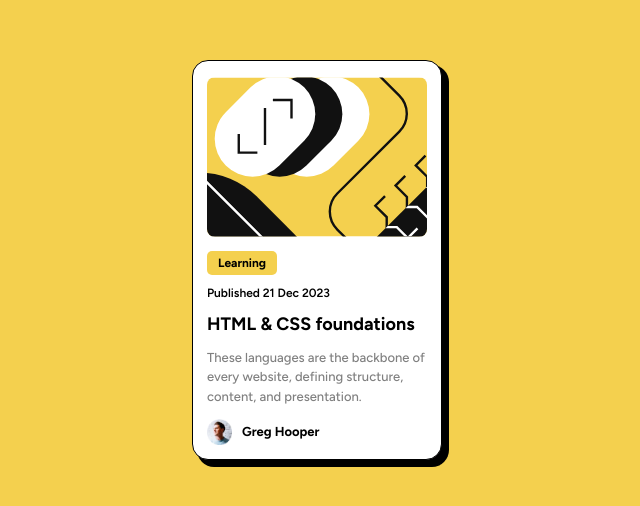
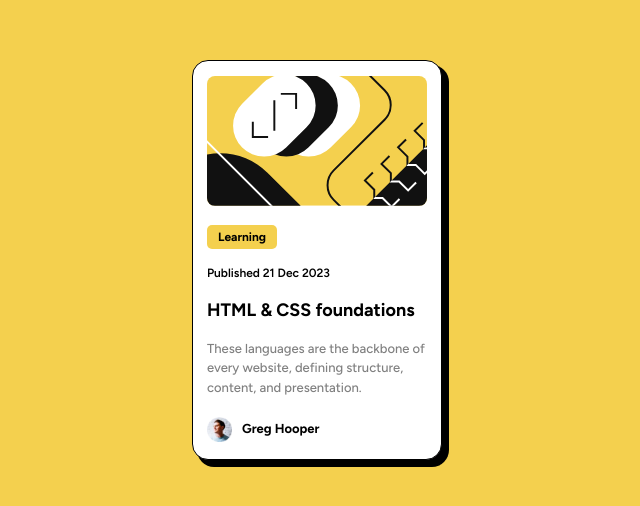
Before and after one commit to Joddy77/Blog-Preview-Card, a plain HTML site: page index.html in a window 1280 px wide. Shown: the part 140-646 px from the top of the page, without its empty margins (323-963 px from the left). Drawn offline with nearby package versions, Linux system fonts and the light colour scheme.

Commit message:
Update index.html

```diff
--- a/index.html
+++ b/index.html
@@ -27,8 +27,8 @@
 </head>
 <body class="bg-yellow grid justify-center items-center min-h-[100vh] font-figtree">
     <div class="max-w-[300px] m-auto w-[250px] h-[400px] bg-white grid justify-center items-center rounded-[16px] border-[1px] border-black box-shadow">
-        <div class="mt-[2px] border-solid border-black">
-            <img class="w-[220px] h-[160px] object-cover rounded-[8px]" src="images/illustration-article.svg">
+        <div class="mt-[0px] border-solid border-black md:mt-[-2.5px]">
+            <img class="w-[220px] h-[160px] object-cover rounded-[8px] md:h-[130px]" src="images/illustration-article.svg">
         </div>
         <div class="flex justify-center items-center bg-yellow text-black font-bold text-[12px] w-[70px] py-[3px] rounded-[5px] mt-[-15px]">
             Learning
```
